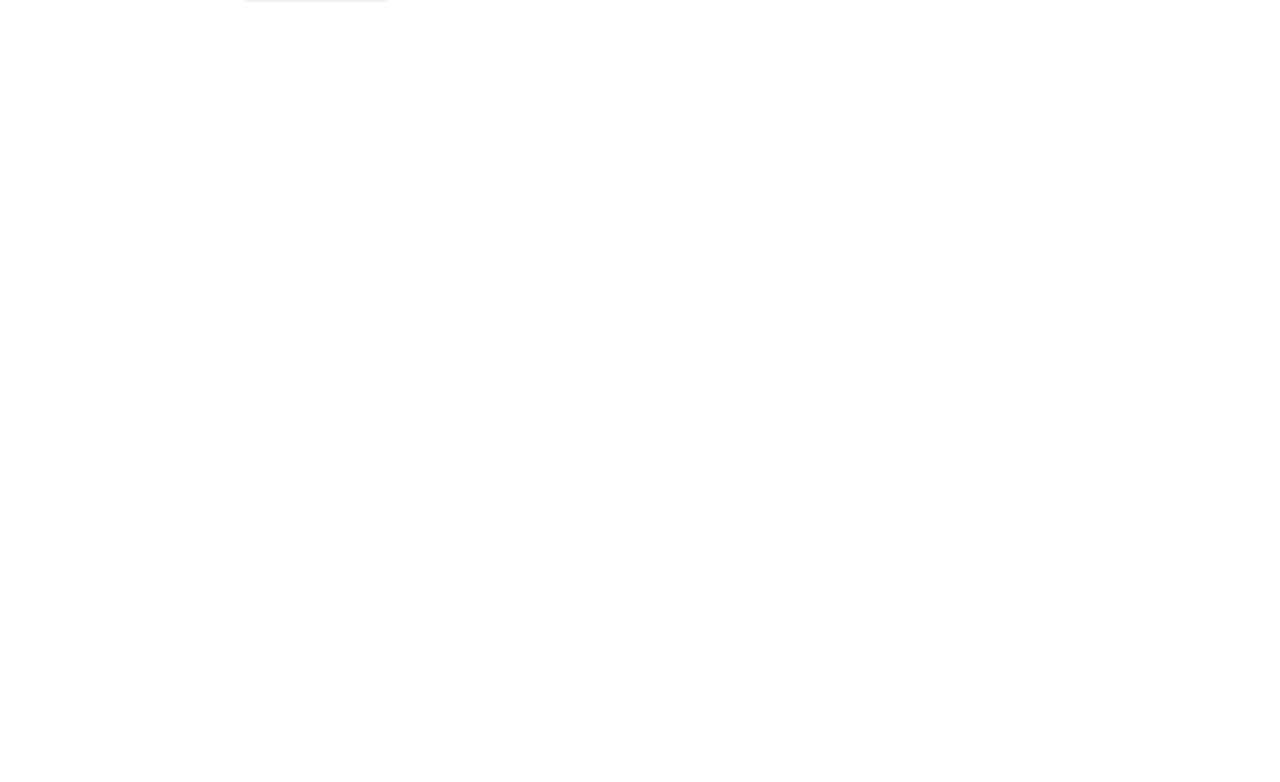
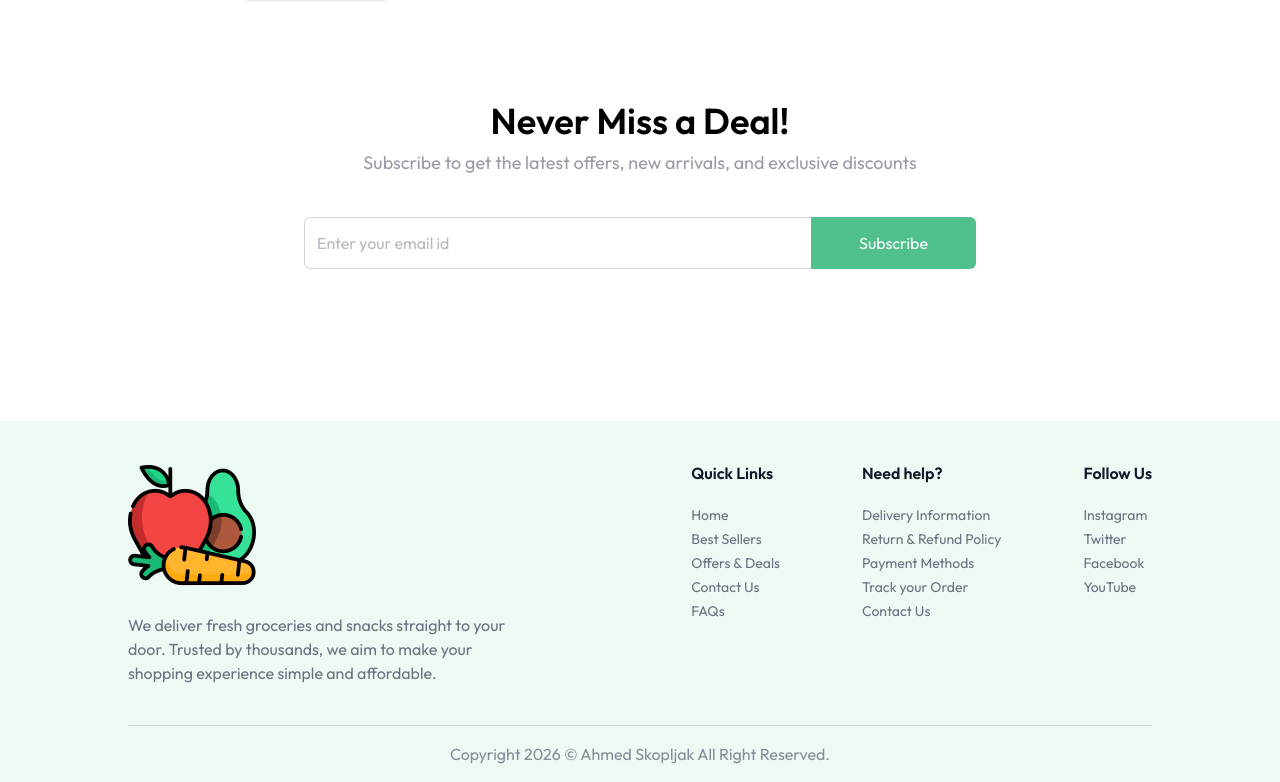
Before and after one commit to AhmedSkopljak/naturix, a React (Vite) app in the folder client/: page / in a window 1280 px wide. Shown: the part 1676-2458 px from the top of the page. Before the commit the page ends 1681 px from the top, so only its background shows below. Built offline with nearby package versions, Linux system fonts and the light colour scheme.

Commit message:
Footer and Newsletter completed, completed Homepage

```diff
--- a/client/src/App.jsx
+++ b/client/src/App.jsx
@@ -3,6 +3,7 @@
 import {Route, Routes, useLocation} from "react-router-dom";
 import Home from "./pages/Home.jsx";
 import {Toaster} from "react-hot-toast";
+import Footer from "./components/Footer.jsx";
 
 function App() {
     const isSellerPath = useLocation().pathname.includes("seller");
@@ -15,6 +16,7 @@
                     <Route path={"/"} element={<Home/>}/>
                 </Routes>
             </div>
+            {!isSellerPath && <Footer />}
         </div>
     );
 }
--- /dev/null
+++ b/client/src/components/Footer.jsx
@@ -0,0 +1,36 @@
+import React from 'react';
+import {footerLinks} from "../assets/assets.js";
+import logo from "../assets/logo.png";
+
+function Footer() {
+    return (
+        <div className="px-6 md:px-16 lg:px-24 xl:px-32 mt-24 bg-primary/10">
+            <div className="flex flex-col md:flex-row items-start justify-between gap-10 py-10 border-b border-gray-500/30 text-gray-500">
+                <div>
+                    <img className="w-34 md:w-32" src={logo} alt="logo" />
+                    <p className="max-w-[410px] mt-6">We deliver fresh groceries and snacks straight to your door. Trusted by thousands,
+                     we aim to make your shopping experience simple and affordable.</p>
+                </div>
+                <div className="flex flex-wrap justify-between w-full md:w-[45%] gap-5">
+                    {footerLinks.map((section, index) => (
+                        <div key={index}>
+                            <h3 className="font-semibold text-base text-gray-900 md:mb-5 mb-2">{section.title}</h3>
+                            <ul className="text-sm space-y-1">
+                                {section.links.map((link, i) => (
+                                    <li key={i}>
+                                        <a href={link.url} className="hover:underline transition">{link.text}</a>
+                                    </li>
+                                ))}
+                            </ul>
+                        </div>
+                    ))}
+                </div>
+            </div>
+            <p className="py-4 text-center text-sm md:text-base text-gray-500/80">
+                Copyright {new Date().getFullYear()} © Ahmed Skopljak All Right Reserved.
+            </p>
+        </div>
+    );
+}
+
+export default Footer;
--- /dev/null
+++ b/client/src/components/Newsletter.jsx
@@ -0,0 +1,25 @@
+import React from 'react';
+
+function Newsletter() {
+    return (
+        <div className="flex flex-col items-center justify-center text-center space-y-2 mt-24 pb-14">
+            <h1 className="md:text-4xl text-2xl font-semibold">Never Miss a Deal!</h1>
+            <p className="md:text-lg text-gray-500/70 pb-8">
+                Subscribe to get the latest offers, new arrivals, and exclusive discounts
+            </p>
+            <form className="flex items-center justify-between max-w-2xl w-full md:h-13 h-12">
+                <input
+                    className="border border-gray-300 rounded-md h-full border-r-0 outline-none w-full rounded-r-none px-3 text-gray-500"
+                    type="text"
+                    placeholder="Enter your email id"
+                    required
+                />
+                <button type="submit" className="md:px-12 px-8 h-full text-white bg-primary hover:bg-primary-dull transition-all cursor-pointer rounded-md rounded-l-none">
+                    Subscribe
+                </button>
+            </form>
+        </div>
+    );
+}
+
+export default Newsletter;
--- a/client/src/pages/Home.jsx
+++ b/client/src/pages/Home.jsx
@@ -3,6 +3,7 @@
 import Categories from "../components/Categories.jsx";
 import BestSeller from "../components/BestSeller.jsx";
 import BottomBanner from "../components/BottomBanner.jsx";
+import Newsletter from "../components/Newsletter.jsx";
 
 function Home() {
     return (
@@ -11,6 +12,7 @@
             <Categories />
             <BestSeller />
             <BottomBanner />
+            <Newsletter />
         </div>
     );
 }
```
